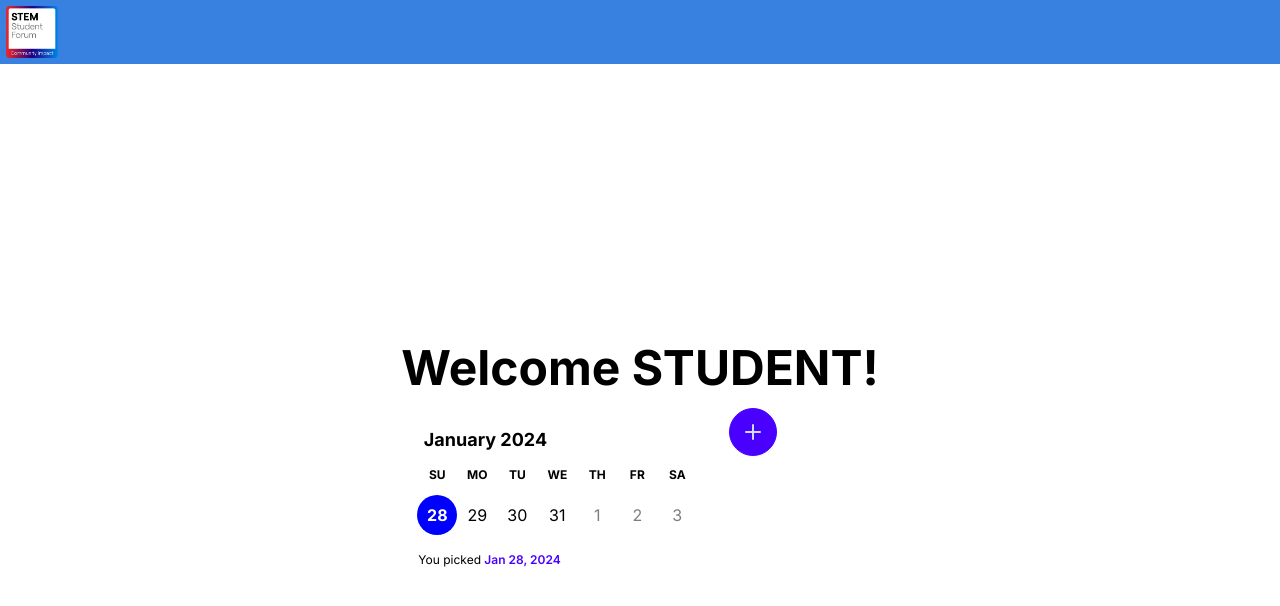
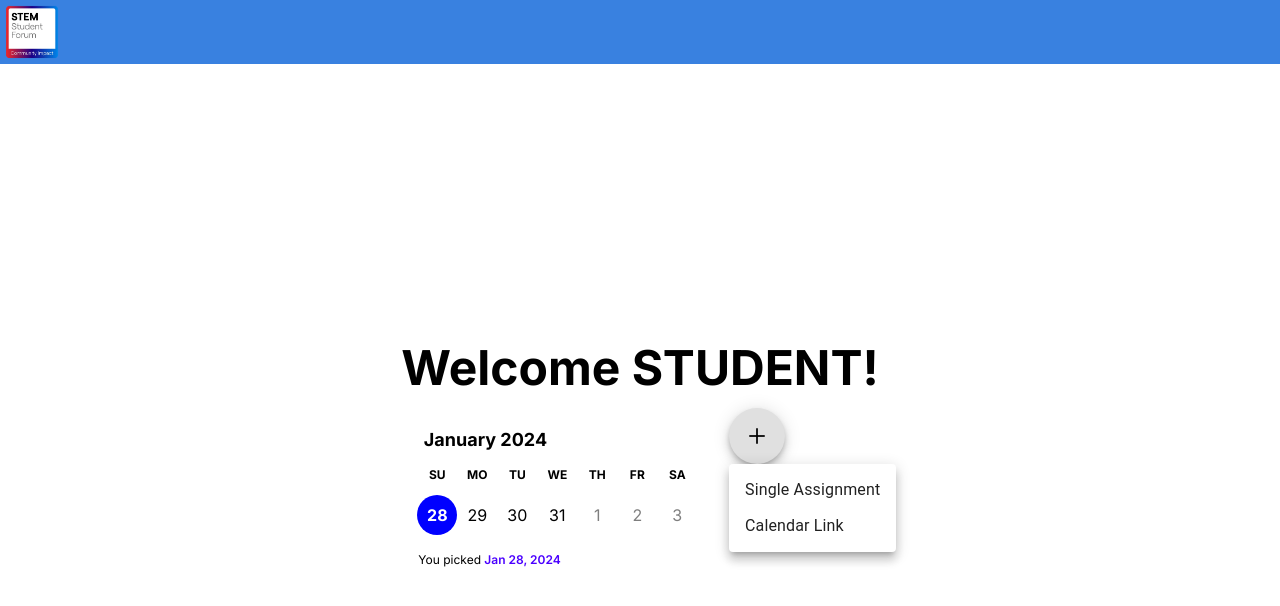
Before and after one commit to jbs-hackathon-2024/time-manager, a Next.js app: page /dashboard in a window 1280 px wide. Both pictures are taken after a click on the button 753 px from the left and 431 px from the top of the page. Shown: the top 606 px of the page. Built offline with nearby package versions, Linux system fonts and the light colour scheme.

Commit message:
added button functionality to dashboard

```diff
--- a/src/app/dashboard/page.tsx
+++ b/src/app/dashboard/page.tsx
@@ -4,8 +4,14 @@ import React, { useState } from "react";
 import { DayPicker, Row, RowProps } from "react-day-picker";
 import { endOfWeek, isWithinInterval, startOfWeek, format } from "date-fns";
 import { Plus } from "react-feather";
+
+import Button from '@mui/material/Button';
+import Menu from '@mui/material/Menu';
+import MenuItem from '@mui/material/MenuItem';
+
 import "react-day-picker/dist/style.css";
-
+import { Fab } from "@mui/material";
+import Link from "next/link";
 function CurrentWeekRow(props: RowProps) {
   const isDateInCurrentWeek = (dateToCheck: Date) => {
     const today = new Date();
@@ -27,7 +33,14 @@ const Dashboard = () => {
   if (selected) {
     footer = <p>You picked <span className="text-primary font-semibold">{format(selected, "PP")}</span></p>;
   }
-
+  const [anchorEl, setAnchorEl] = React.useState<null | HTMLElement>(null);
+  const open = Boolean(anchorEl);
+  const handleClick = (event: React.MouseEvent<HTMLButtonElement>) => {
+    setAnchorEl(event.currentTarget);
+  };
+  const handleClose = () => {
+    setAnchorEl(null);
+  };
   return (
     <div className="min-h-screen flex justify-center items-center">
       <div className="flex flex-col items-center"></div>
@@ -44,9 +57,32 @@ const Dashboard = () => {
             components={{ Row: CurrentWeekRow }}
             showOutsideDays
           />
+          <Fab
+            id="basic-button"
+            aria-controls={open ? 'basic-menu' : undefined}
+            aria-haspopup="true"
+            aria-expanded={open ? 'true' : undefined}
+            onClick={handleClick}
+          >
+            <Plus />
+          </Fab>
+          <Menu
+            id="basic-menu"
+            anchorEl={anchorEl}
+            open={open}
+            onClose={handleClose}
+            MenuListProps={{
+              'aria-labelledby': 'basic-button',
+            }}
+          >
+            <MenuItem onClick={handleClose}><Link href="/add/single">Single Assignment</Link></MenuItem>
+            <MenuItem onClick={handleClose}><Link href="/add/calendar">Calendar Link</Link></MenuItem>
+            {/* <MenuItem onClick={handleClose}>Logout</MenuItem> */}
+          </Menu>
+{/*
           <button className="btn btn-primary btn-circle">
             <Plus />
-          </button>
+          </button> */}
         </div>
       </div>
     </div>
```
Also changed, not shown: package.json (+4 -5 lines), 1 other file (tests, documents, lock files or other folders).
